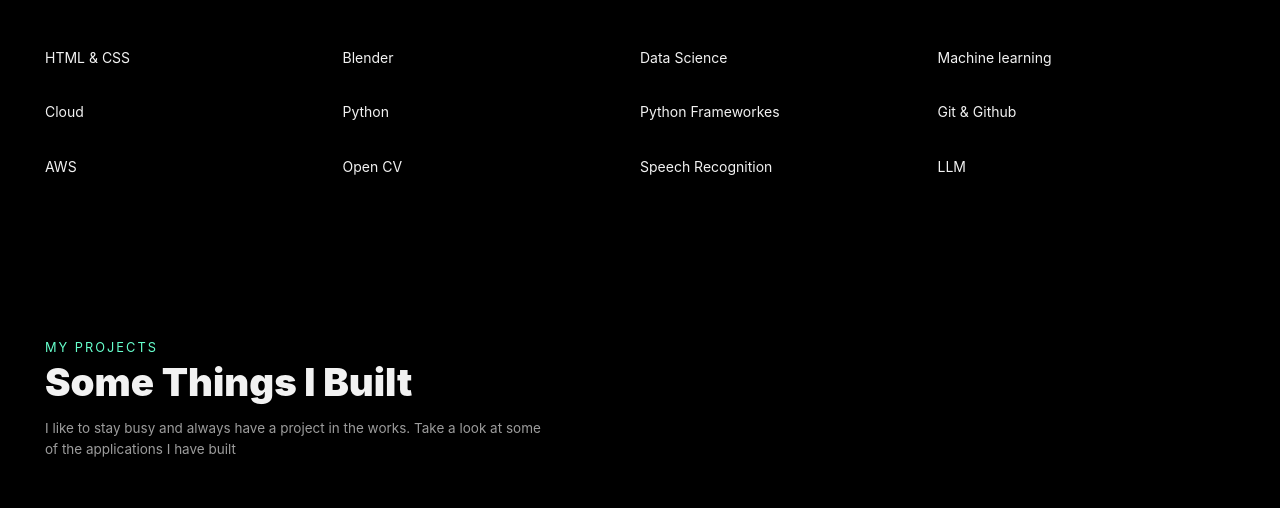
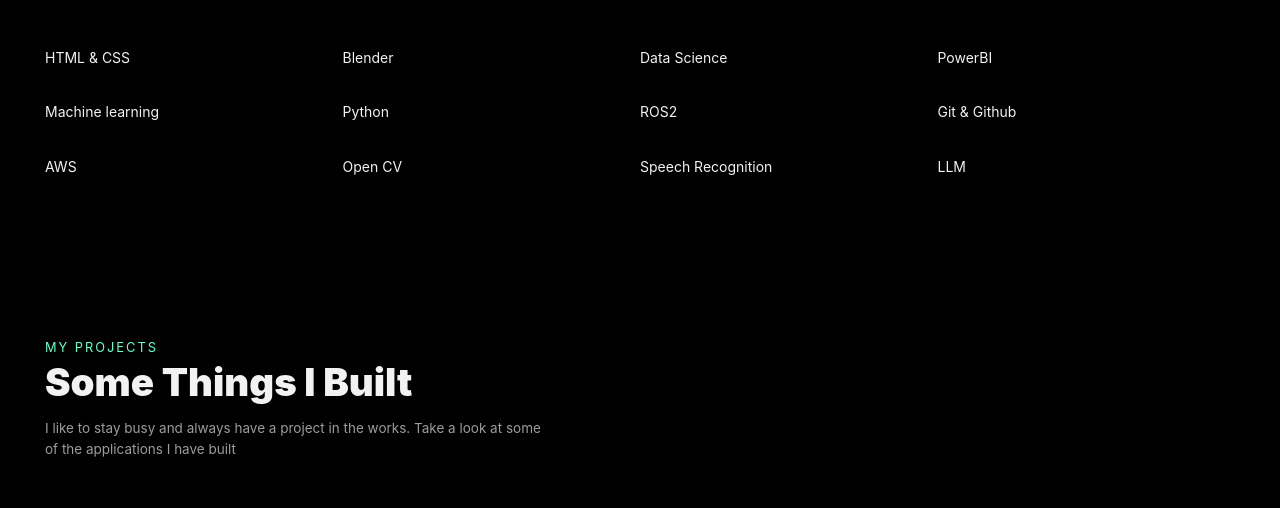
Before and after one commit to Sairam-K26/Portfolio, a plain HTML site: page index.html in a window 1280 px wide. Shown: the part 1476-1984 px from the top of the page. Drawn offline with nearby package versions, Linux system fonts and the light colour scheme.

Commit message:
[Skills Correction]

```diff
--- a/index.html
+++ b/index.html
@@ -214,15 +214,16 @@
 						<li>HTML & CSS</li>
 						<li>Blender</li>
 						<li>Data Science</li>
+						<li>PowerBI</li>
 						<li>Machine learning</li>
-						<li>Cloud</li>
 						<li>Python</li>
-						<li>Python Frameworkes</li>
+						<li>ROS2</li>
 						<li>Git & Github</li>
 						<li>AWS</li>
 						<li>Open CV</li>
 						<li>Speech Recognition</li>
 						<li>LLM</li>
+
 					</ul>
 				</div>
 			</section>
```
